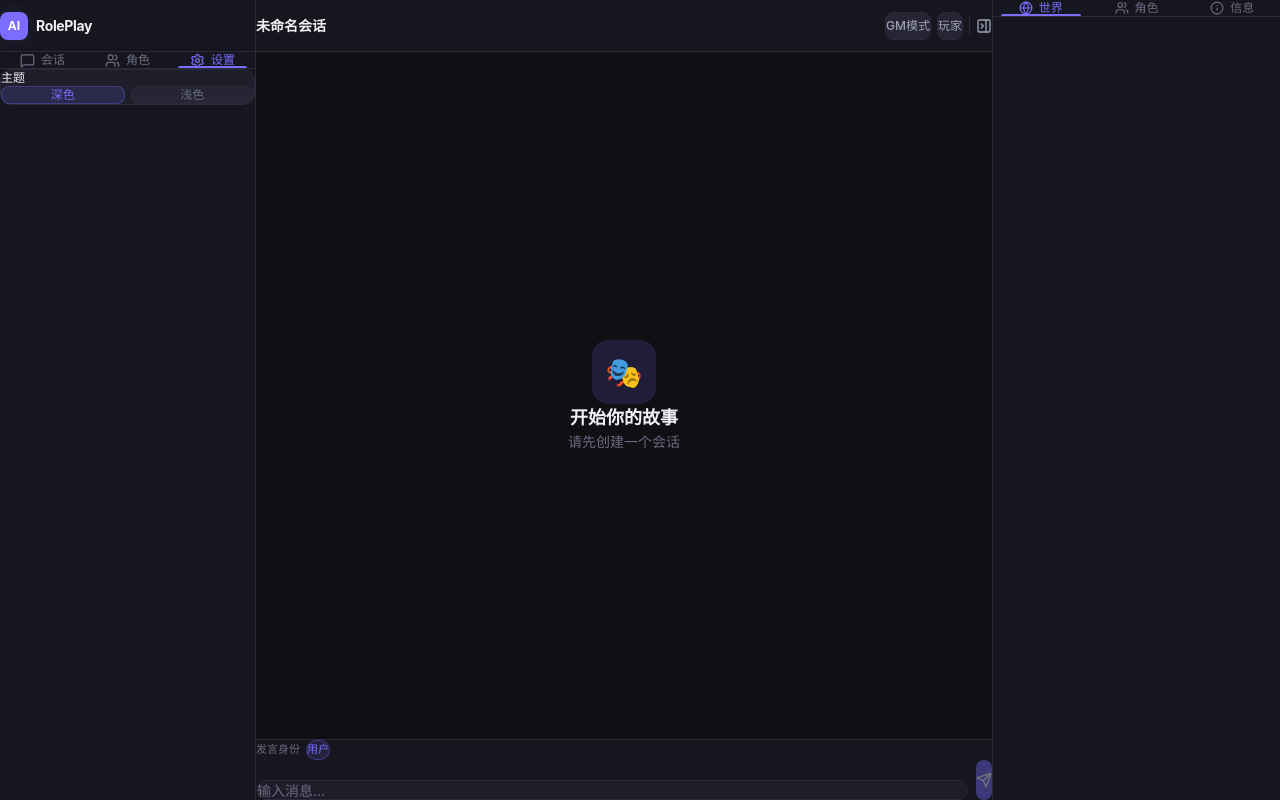
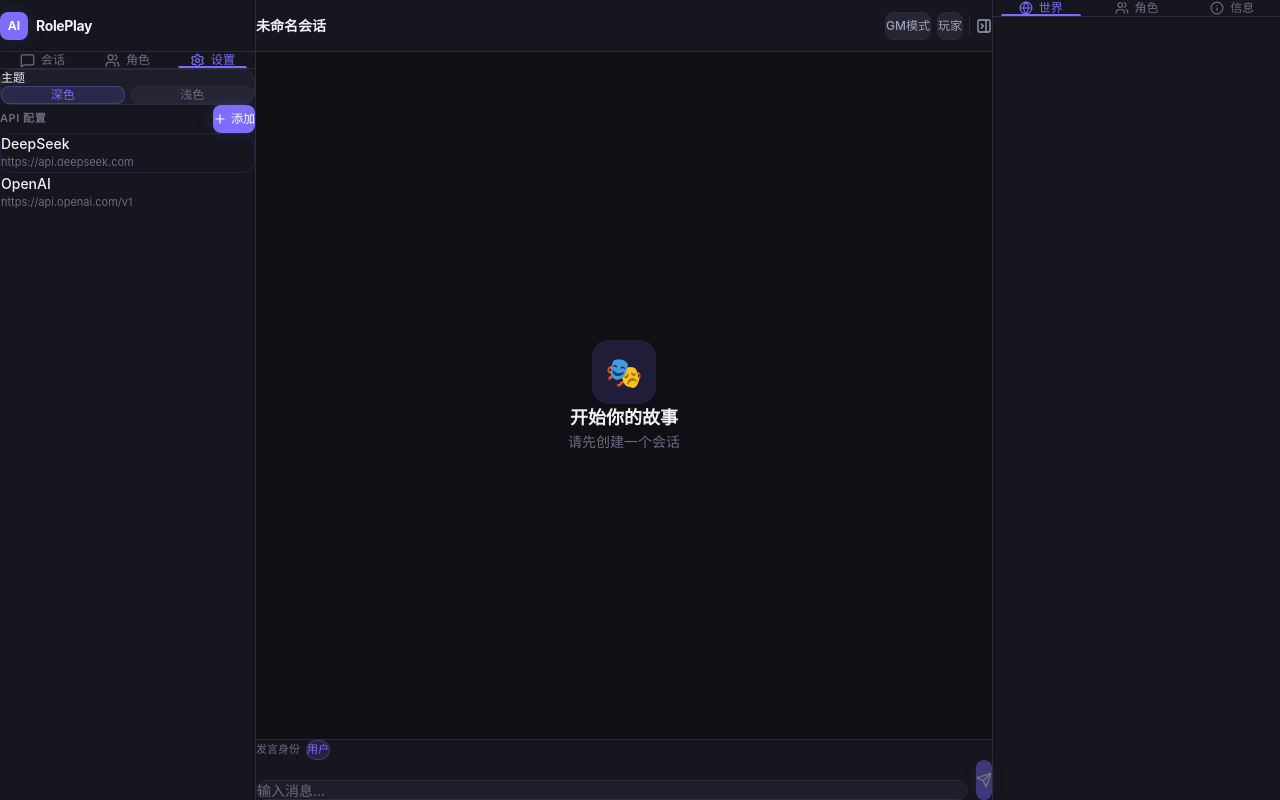
Before and after one commit to onebyter/ai-roleplay, a React (Vite) app: page / in a window 1280 px wide. Both pictures are taken after a click on the button "设置". Built offline with nearby package versions, Linux system fonts and the light colour scheme.

Commit message:
feat: add API config panel in settings tab

```diff
--- a/src/components/layout/Sidebar.tsx
+++ b/src/components/layout/Sidebar.tsx
@@ -6,6 +6,7 @@ import { useSettingsStore } from '@/stores/settingsStore'
 import Button from '@/components/ui/Button'
 import Input from '@/components/ui/Input'
 import Avatar from '@/components/ui/Avatar'
+import ApiConfigPanel from '@/components/settings/ApiConfigPanel'
 import { MessageSquare, Users, Settings, Plus, Trash2 } from 'lucide-react'
 
 type SidebarTab = 'sessions' | 'characters' | 'settings'
@@ -226,6 +227,7 @@ export default function Sidebar() {
                 ))}
               </div>
             </div>
+            <ApiConfigPanel />
           </div>
         )}
       </div>
--- /dev/null
+++ b/src/components/settings/ApiConfigPanel.tsx
@@ -0,0 +1,83 @@
+import React, { useState } from 'react'
+import { useSettingsStore } from '@/stores/settingsStore'
+import { APIConfig } from '@/types/agent'
+import { v4 as uuidv4 } from 'uuid'
+import Button from '@/components/ui/Button'
+import Input from '@/components/ui/Input'
+import { Plus, Trash2, Check } from 'lucide-react'
+
+export default function ApiConfigPanel() {
+  const { apiConfigs, selectedConfigId, addAPIConfig, updateAPIConfig, removeAPIConfig, setSelectedConfig } = useSettingsStore()
+  const [editingId, setEditingId] = useState<string | null>(null)
+  const [form, setForm] = useState({ name: '', baseURL: '', apiKey: '', models: '' })
+
+  const startAdd = () => {
+    setForm({ name: '', baseURL: '', apiKey: '', models: '' })
+    setEditingId('__new__')
+  }
+
+  const startEdit = (config: APIConfig) => {
+    setForm({ name: config.name, baseURL: config.baseURL, apiKey: config.apiKey, models: config.models.join(', ') })
+    setEditingId(config.id)
+  }
+
+  const handleSave = () => {
+    const models = form.models.split(',').map((m) => m.trim()).filter(Boolean)
+    if (editingId === '__new__') {
+      addAPIConfig({ id: uuidv4(), name: form.name, baseURL: form.baseURL, apiKey: form.apiKey, models })
+    } else if (editingId) {
+      updateAPIConfig(editingId, { name: form.name, baseURL: form.baseURL, apiKey: form.apiKey, models })
+    }
+    setEditingId(null)
+  }
+
+  return (
+    <div className="space-y-2">
+      <div className="flex justify-between items-center px-1">
+        <span className="text-[11px] font-semibold text-[var(--color-text-muted)] uppercase tracking-wider">API 配置</span>
+        <Button size="sm" onClick={startAdd}><Plus size={14} /> 添加</Button>
+      </div>
+
+      {editingId && (
+        <div className="p-3 rounded-[var(--radius-lg)] bg-[var(--color-bg-tertiary)] border border-[var(--color-border)] space-y-2.5">
+          <Input placeholder="配置名称（如 DeepSeek）" value={form.name} onChange={(e) => setForm({ ...form, name: e.target.value })} />
+          <Input placeholder="Base URL（如 https://api.deepseek.com）" value={form.baseURL} onChange={(e) => setForm({ ...form, baseURL: e.target.value })} />
+          <Input placeholder="API Key" type="password" value={form.apiKey} onChange={(e) => setForm({ ...form, apiKey: e.target.value })} />
+          <Input placeholder="模型列表，逗号分隔（如 deepseek-chat, deepseek-reasoner）" value={form.models} onChange={(e) => setForm({ ...form, models: e.target.value })} />
+          <div className="flex gap-2">
+            <Button size="sm" className="flex-1" onClick={handleSave}><Check size={14} /> 保存</Button>
+            <Button size="sm" variant="secondary" className="flex-1" onClick={() => setEditingId(null)}>取消</Button>
+          </div>
+        </div>
+      )}
+
+      {apiConfigs.map((config) => (
+        <div
+          key={config.id}
+          className="group flex items-center justify-between p-2.5 rounded-[var(--radius-lg)] transition-all duration-150 hover:bg-[var(--color-bg-hover)] cursor-pointer"
+          style={{
+            backgroundColor: selectedConfigId === config.id ? 'var(--color-bg-active)' : undefined,
+            border: selectedConfigId === config.id ? '1px solid var(--color-accent-soft)' : '1px solid transparent',
+          }}
+          onClick={() => setSelectedConfig(config.id)}
+          onDoubleClick={() => startEdit(config)}
+        >
+          <div className="min-w-0 flex-1">
+            <div className="text-sm font-medium truncate">{config.name}</div>
+            <div className="text-[11px] text-[var(--color-text-muted)] truncate">{config.baseURL}</div>
+          </div>
+          <button
+            onClick={(e) => { e.stopPropagation(); removeAPIConfig(config.id) }}
+            className="opacity-0 group-hover:opacity-100 transition-opacity p-1.5 rounded-[var(--radius-sm)] hover:bg-[rgba(248,113,113,0.12)]"
+          >
+            <Trash2 size={13} className="text-[var(--color-error)]" />
+          </button>
+        </div>
+      ))}
+
+      {apiConfigs.length === 0 && !editingId && (
+        <div className="text-center py-8 text-sm text-[var(--color-text-muted)]">暂无 API 配置</div>
+      )}
+    </div>
+  )
+}
```
